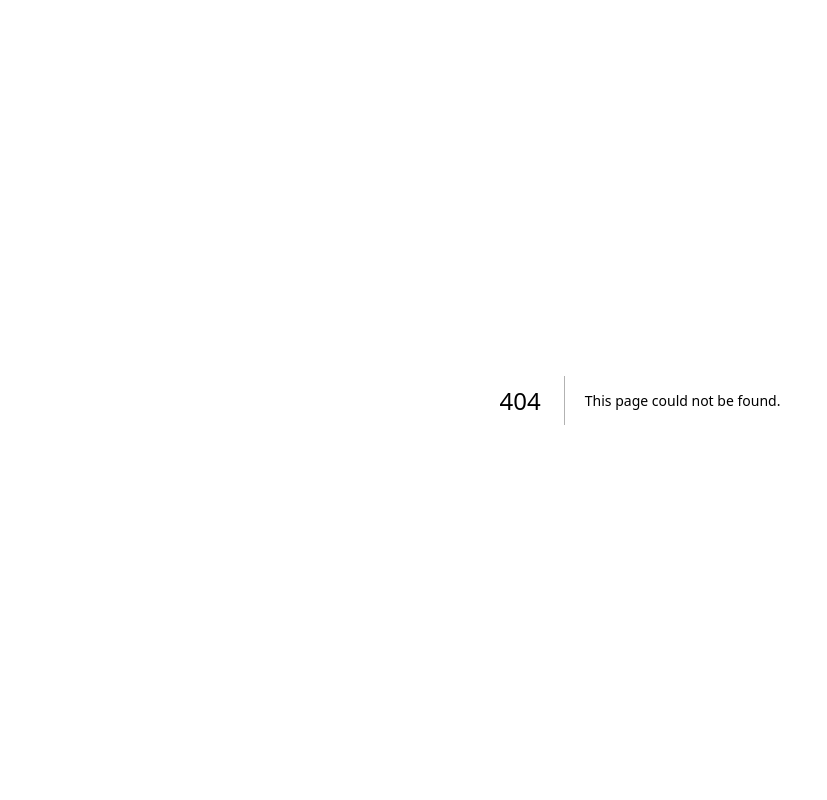
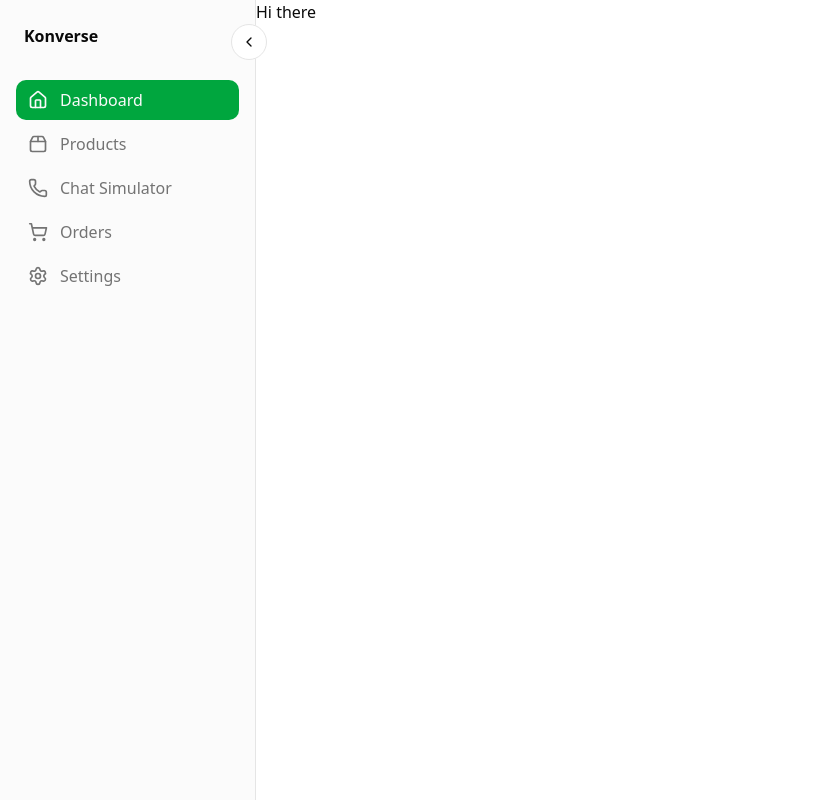
Before and after one commit to codewithkin/konverse, a Next.js app: page /dashboard in a window 1280 px wide. Before the commit this address had no page. Shown: the whole page, without its empty margins (0-827 px from the left). Built offline with nearby package versions, Linux system fonts and the light colour scheme.

Commit message:
feat: add DashboardLayout and Dashboard components for dashboard structure

```diff
--- /dev/null
+++ b/src/app/dashboard/layout.tsx
@@ -0,0 +1,13 @@
+import { Sidebar } from '@/components/shared/Sidebar'
+import { ReactNode } from 'react'
+
+function DashboardLayout({ children }: { children: ReactNode }) {
+    return (
+        <main className='flex'>
+            <Sidebar />
+            {children}
+        </main>
+    )
+}
+
+export default DashboardLayout
--- /dev/null
+++ b/src/app/dashboard/page.tsx
@@ -0,0 +1,10 @@
+
+function Dashboard() {
+    return (
+        <section>
+            <h2>Hi there</h2>
+        </section>
+    )
+}
+
+export default Dashboard
```
